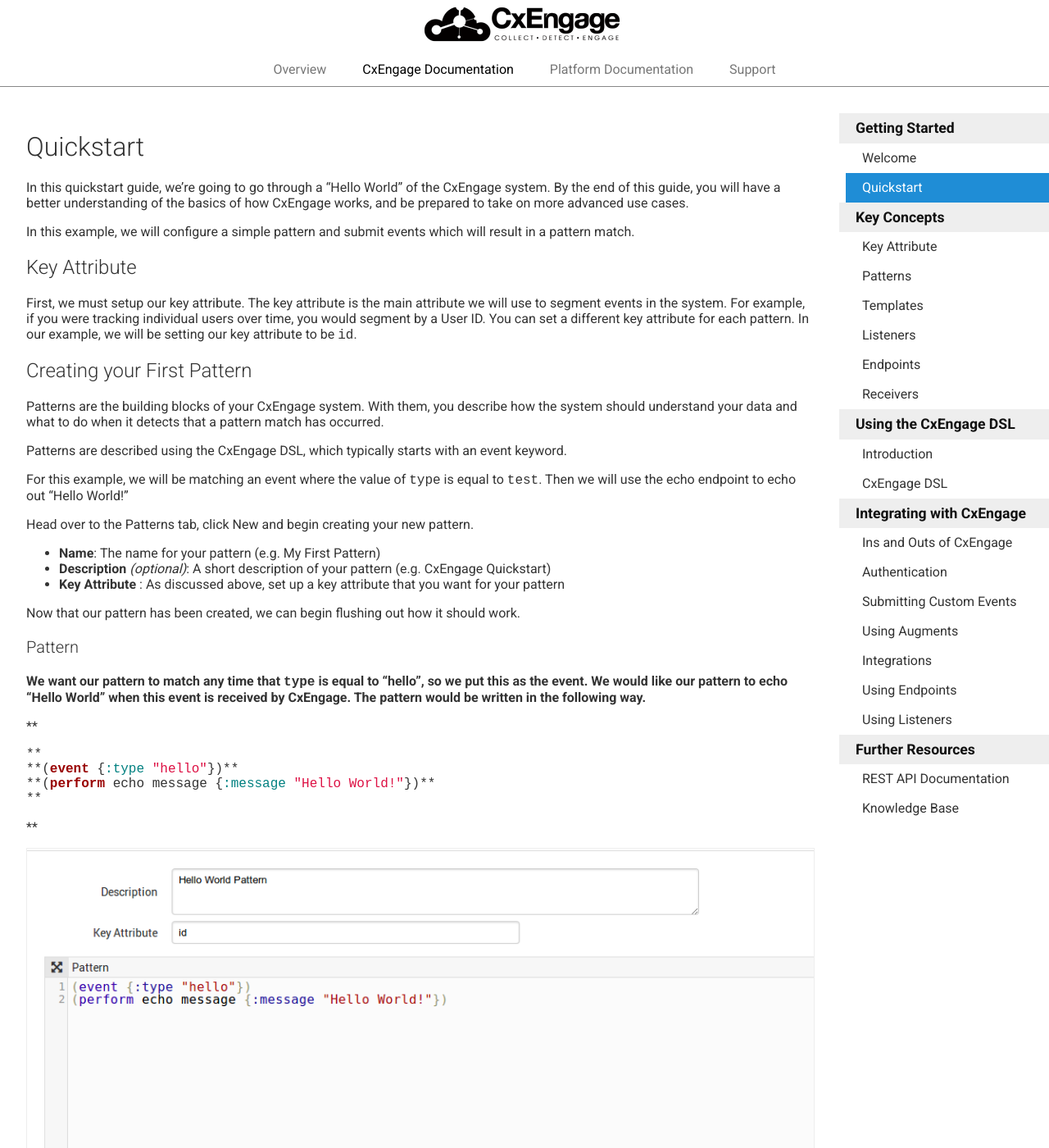
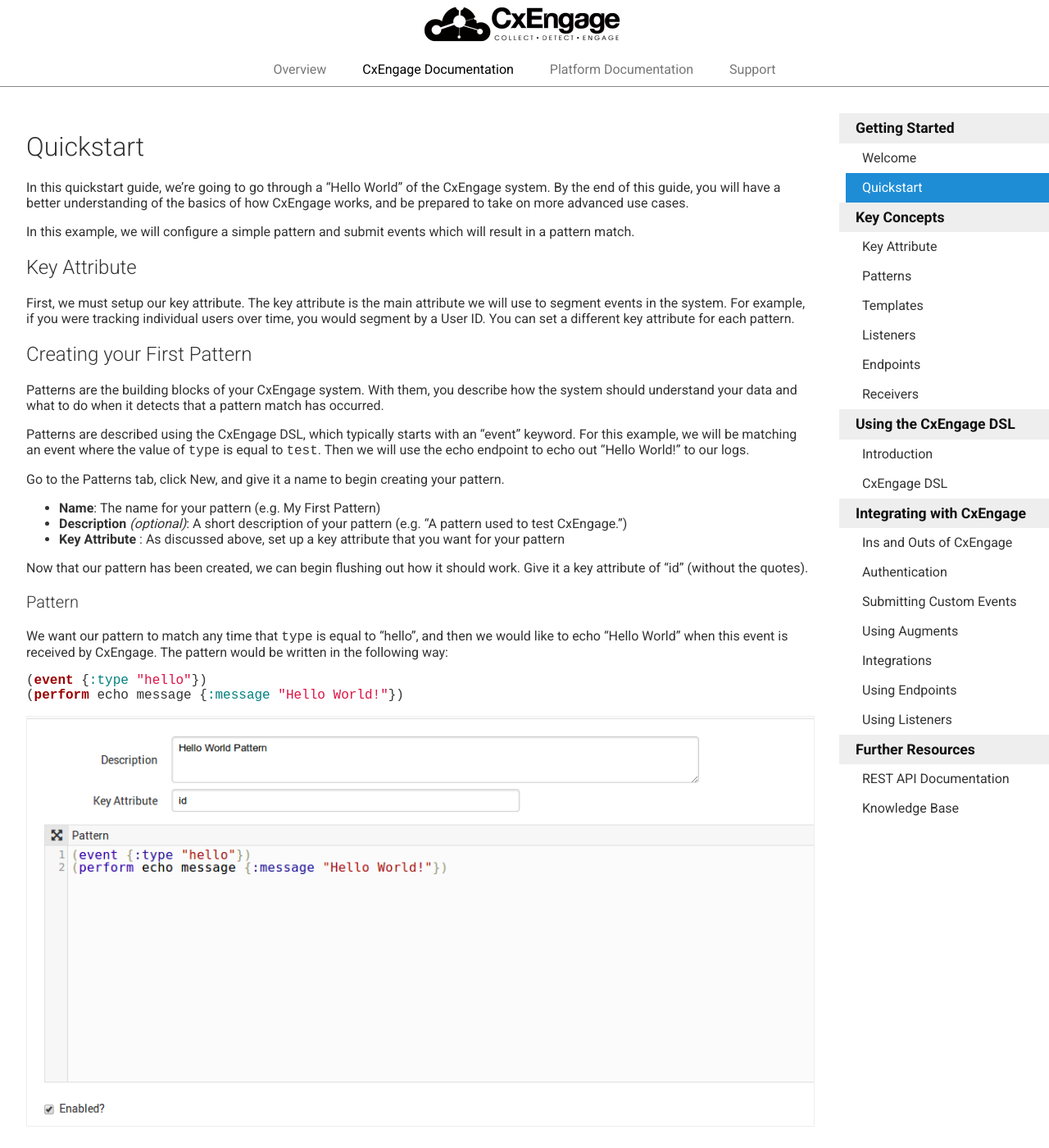
Before and after one commit to ianbishop/userevents.github.io, a Jekyll site: the page built from 4.2/docs/quickstart.md, in a window 1280 px wide and 1400 px high. Shown: the whole window at 82% size. Built offline with Jekyll 4.4.1, drawn with Linux system fonts in a browser that asks for light colours; Markdown is read by kramdown in place of the engine named in the settings.

Commit message:
Updated Creating Your First Pattern and Pattern

```diff
--- a/4.2/docs/quickstart.md
+++ b/4.2/docs/quickstart.md
@@ -17,35 +17,31 @@
 ## Key Attribute
 
 First, we must setup our key attribute. The key attribute is the main attribute
-we will use to segment events in the system. For example, if you were tracking individual users over time, you would segment by a User ID. You can set a different key attribute for each pattern. In our example, we will be setting our key attribute to be `id`.
+we will use to segment events in the system. For example, if you were tracking individual users over time, you would segment by a User ID. You can set a different key attribute for each pattern.
 
 ## Creating your First Pattern
 
 Patterns are the building blocks of your CxEngage system. With them, you describe how the system should understand your data and what to do when it detects that a pattern match has occurred.
 
-Patterns are described using the CxEngage DSL, which typically starts with an event keyword.
+Patterns are described using the CxEngage DSL, which typically starts with an "event" keyword. For this example, we will be matching an event where the value of `type` is equal to `test`. Then we will use the echo endpoint to echo out "Hello World!" to our logs.
 
-For this example, we will be matching an event where the value of `type` is equal to `test`. Then we will use the echo endpoint to echo out "Hello World!"
-
-Head over to the Patterns tab, click New and begin creating your new pattern.
+Go to the Patterns tab, click New, and give it a name to begin creating your pattern.
 
 
 * __Name__: The name for your pattern (e.g. My First Pattern)
-* __Description__ *(optional)*: A short description of your pattern (e.g. CxEngage
-Quickstart)
+* __Description__ *(optional)*: A short description of your pattern (e.g. "A pattern used to test CxEngage.")
 * __Key Attribute__ : As discussed above, set up a key attribute that you want for your pattern
 
-Now that our pattern has been created, we can begin flushing out how it should
-work.
+Now that our pattern has been created, we can begin flushing out how it should work. Give it a key attribute of "id" (without the quotes).
 
 ### Pattern
 
-**We want our pattern to match any time that `type` is equal to "hello", so we put this as the event. We would like our pattern to echo "Hello World" when this event is received by CxEngage. The pattern would be written in the following way.**
+We want our pattern to match any time that `type` is equal to "hello", and then we would like to echo "Hello World" when this event is received by CxEngage. The pattern would be written in the following way:
 
-**{% highlight clojure %}**
-**(event {:type "hello"})**
-**(perform echo message {:message "Hello World!"})**
-**{% endhighlight %}**
+{% highlight clojure %}
+(event {:type "hello"})
+(perform echo message {:message "Hello World!"})
+{% endhighlight %}
 
 ![Configure your pattern]({{ site.url }}/img/quickstart/KeyAttributePattern.png)
 
```
